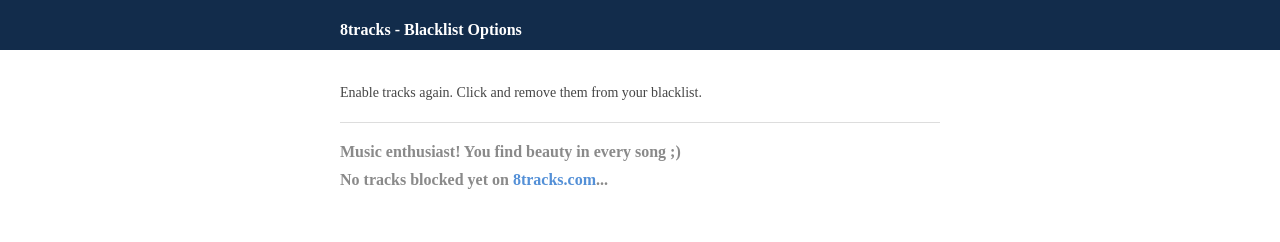
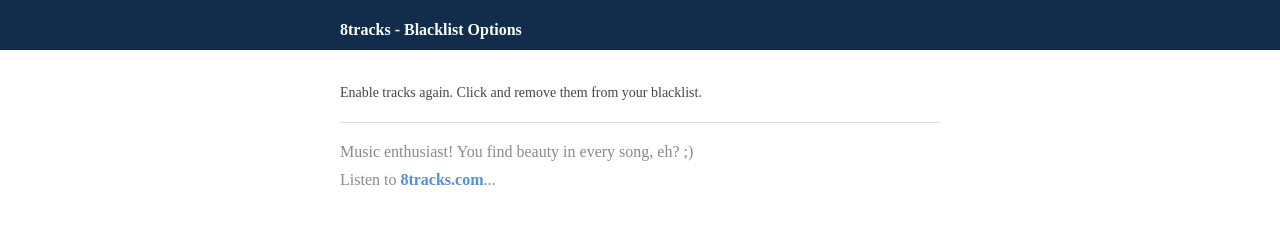
Before and after one commit to BenRichter/8tracks-BlacklistR, a browser extension: page 8tracks_blacklistR/options.html in a window 1280 px wide. Drawn offline with Linux system fonts and the light colour scheme.

Commit message:
new message

```diff
--- a/8tracks_blacklistR/options.html
+++ b/8tracks_blacklistR/options.html
@@ -34,8 +34,8 @@
         border-top: 1px solid #DDD;
     }
 
-    ul li { color: #8a8a8a; font-size: 16px; margin: 10px 0;font-weight: bold; }
-    ul li a { color: #8a8a8a;  text-decoration: none;   transition: all 0.3s; }
+    ul li { color: #8a8a8a; font-size: 16px; margin: 10px 0; }
+    ul li a { color: #8a8a8a;  text-decoration: none;   transition: all 0.3s; font-weight: bold; }
     ul li a:hover { color: #454545; text-decoration: line-through;}
     ul li a.link { color: #5490D7;}
     ul li a.link:hover { text-decoration: underline;}
@@ -47,8 +47,8 @@
 <div class="wrapper">
     <p>Enable tracks again. Click and remove them from your blacklist. </p>
     <ul style="display: none;">
-        <li>Music enthusiast! You find beauty in every song ;)</li>
-        <li>No tracks blocked yet on <a class="link" href="http://8tracks.com/">8tracks.com</a>...</li>
+        <li>Music enthusiast! You find beauty in every song, eh? ;)</li>
+        <li>Listen to <a class="link" href="http://8tracks.com/">8tracks.com</a>...</li>
     </ul></div>
 
 
```
